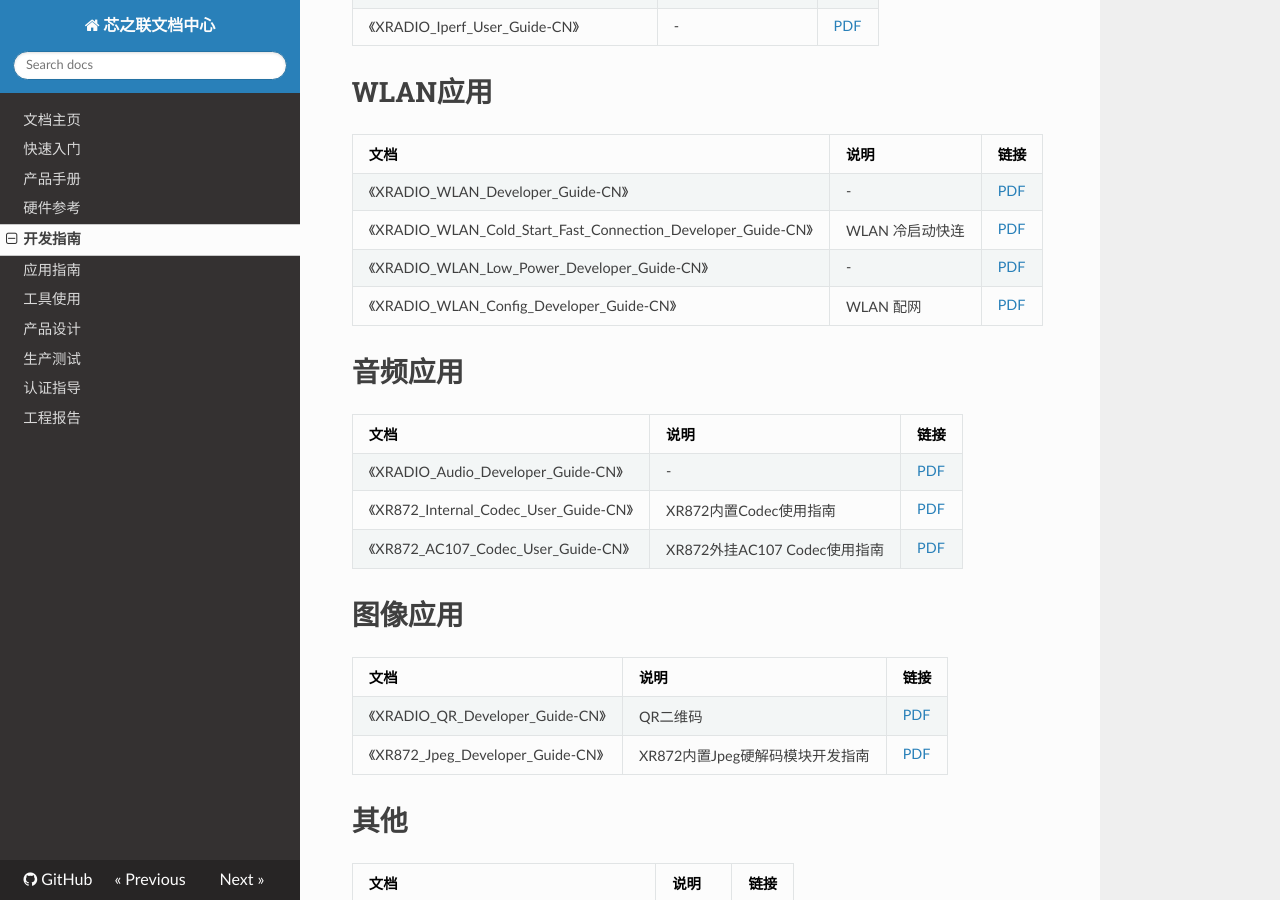
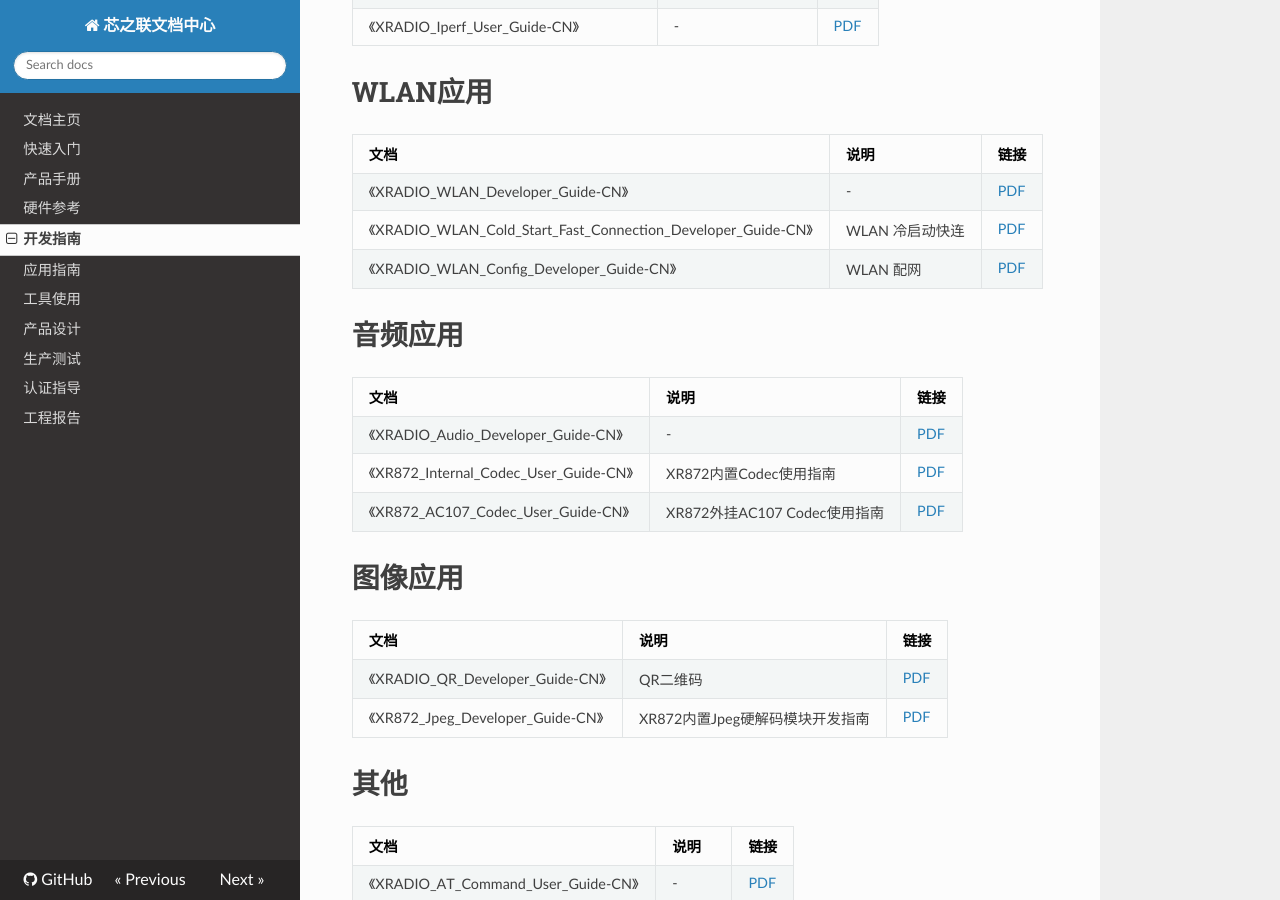
Before and after one commit to XradioTech/xradiotech.github.io, an MkDocs documentation site: the page built from docs/zh_CN/software-guide/index.md, in a window 1280 px wide and 900 px high, scrolled down 1579 px. Built offline with MkDocs 1.6.1, drawn with Linux system fonts in a browser that asks for light colours; nearby versions of some CDN libraries.

Commit message:
Update index.md

```diff
--- a/docs/zh_CN/software-guide/index.md
+++ b/docs/zh_CN/software-guide/index.md
@@ -49,7 +49,6 @@
 | ---- | ---- | ---- |
 |《XRADIO_WLAN_Developer_Guide-CN》             |- | [PDF](../../download/4.SDK/document/XRADIO_WLAN_Developer_Guide-CN.pdf) |
 |《XRADIO_WLAN_Cold_Start_Fast_Connection_Developer_Guide-CN》|WLAN 冷启动快连 | [PDF](../../download/4.SDK/document/XRADIO_WLAN_Cold_Start_Fast_Connection_Developer_Guide-CN.pdf) |
-|《XRADIO_WLAN_Low_Power_Developer_Guide-CN》   |- | [PDF](../../download/4.SDK/document/XRADIO_WLAN_Low_Power_Developer_Guide-CN.pdf) |
 |《XRADIO_WLAN_Config_Developer_Guide-CN》      |WLAN 配网 | [PDF](../../download/4.SDK/document/XRADIO_WLAN_Config_Developer_Guide-CN.pdf) |
 
 # 音频应用
```
